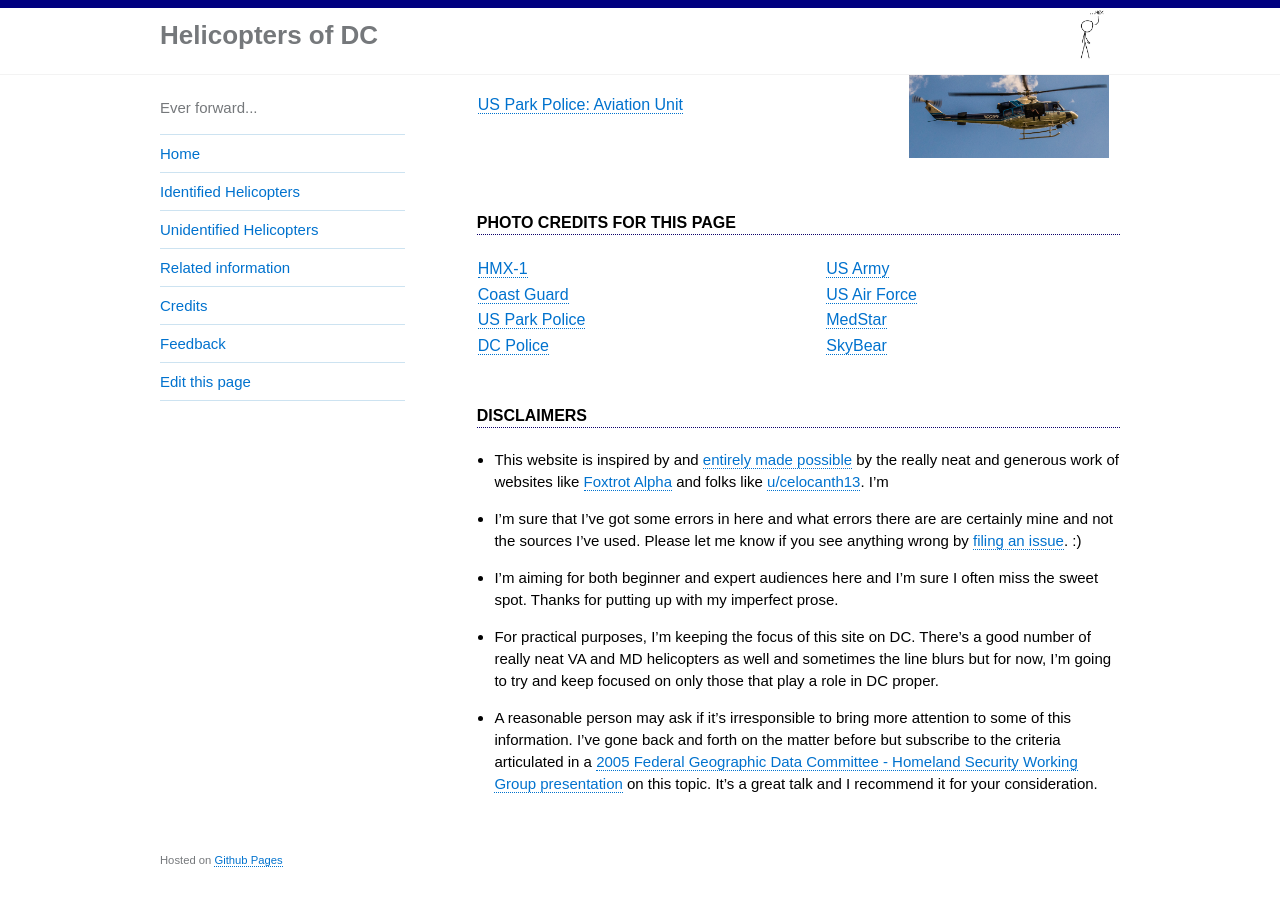
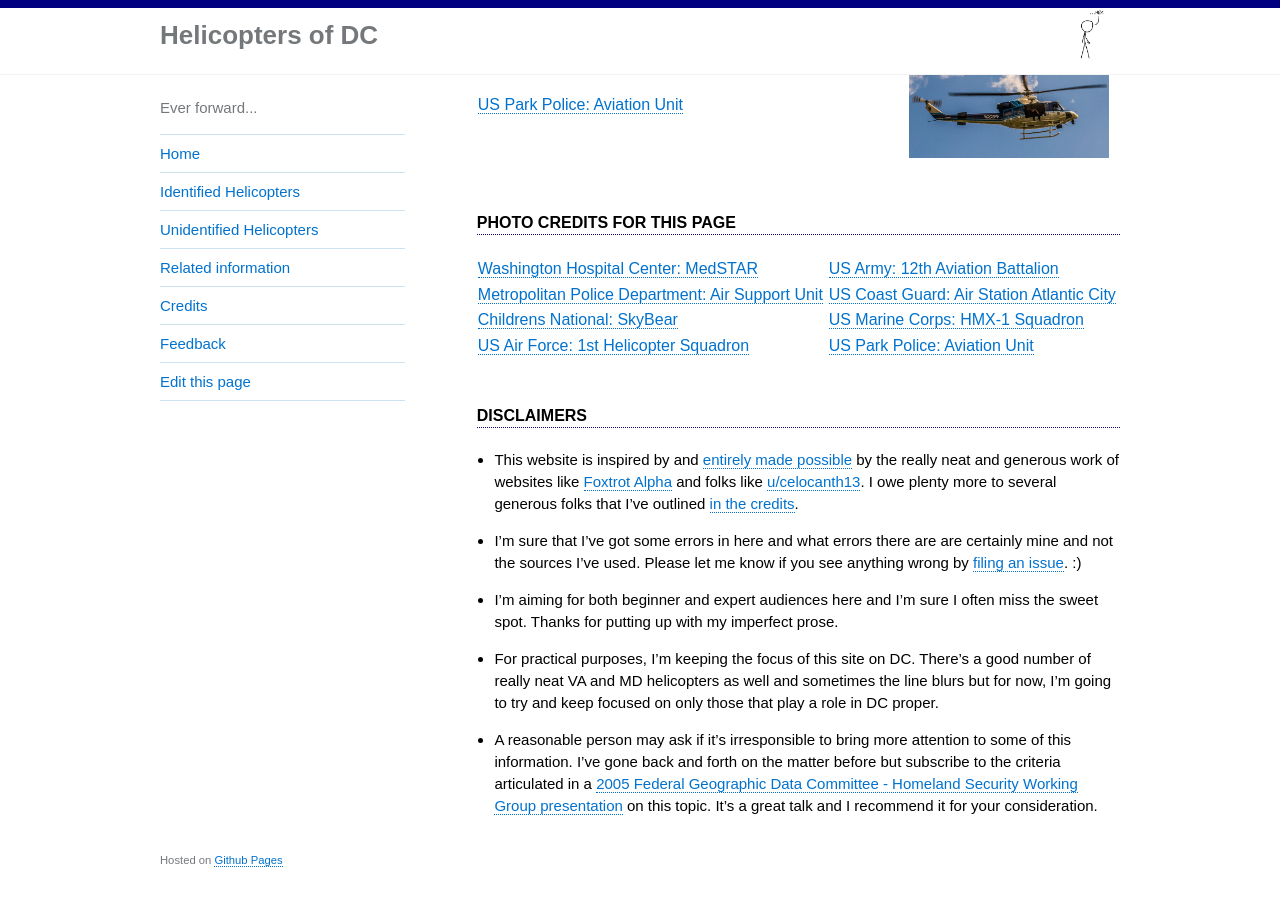
Before and after one commit to gbinal/dc-helicopters, a Jekyll site: the page built from index.md, in a window 1280 px wide and 900 px high, scrolled down 1107 px. Built offline with Jekyll 4.4.1, drawn with Linux system fonts in a browser that asks for light colours.

Commit message:
reworking the photo credits

```diff
--- a/index.md
+++ b/index.md
@@ -28,27 +28,27 @@ published: true
 
  <table style="width:100%">
   <tr>
-    <td><a href="https://en.wikipedia.org/wiki/Marine_One#/media/File:VH-3D_Marine_One_over_Washington_DC_May_2005.jpg">HMX-1</a></td>
-    <td><a href="https://foxtrotalpha.jalopnik.com/these-elite-military-helicopter-units-fly-washingtons-p-1704260996">US Army</a></td>
+    <td><a href="https://www.medstarwashington.org/our-services/medstar-heart-vascular-institute/treatments/medstar-rapid-transportation/">Washington Hospital Center: MedSTAR</a></td>
+    <td><a href="https://foxtrotalpha.jalopnik.com/these-elite-military-helicopter-units-fly-washingtons-p-1704260996">US Army: 12th Aviation Battalion</a></td>
   </tr>
    <tr>
-    <td><a href="https://en.wikipedia.org/wiki/File:USCG_HH-65C.jpg">Coast Guard</a></td>
-    <td><a href="https://commons.wikimedia.org/wiki/Category:1st_Helicopter_Squadron_(United_States_Air_Force)#/media/File:141021-F-CX842-001_The_first_ex-USMC_UH-1N_for_1HS_lands_at_Andrews.jpg">US Air Force</a></td>
+    <td><a href="https://www.flickr.com/photos/ep_jhu/35266792364/in/photostream/">Metropolitan Police Department: Air Support Unit</a></td>
+    <td><a href="https://en.wikipedia.org/wiki/File:USCG_HH-65C.jpg">US Coast Guard: Air Station Atlantic City</a></td>
   </tr>
    <tr>
-    <td><a href="https://en.wikipedia.org/wiki/File:U.S._Park_Police_helicopter.JPG">US Park Police</a></td>
-    <td><a href="https://www.medstarwashington.org/our-services/medstar-heart-vascular-institute/treatments/medstar-rapid-transportation/">MedStar</a></td>
+    <td><a href="https://twitter.com/stat_medevac/status/817390049927036928">Childrens National: SkyBear</a></td>
+    <td><a href="https://en.wikipedia.org/wiki/Marine_One#/media/File:VH-3D_Marine_One_over_Washington_DC_May_2005.jpg">US Marine Corps: HMX-1 Squadron</a></td>
   </tr>
    <tr>
-    <td><a href="https://www.flickr.com/photos/ep_jhu/35266792364/in/photostream/">DC Police</a></td>
-    <td><a href="https://twitter.com/stat_medevac/status/817390049927036928">SkyBear</a></td>
+    <td><a href="https://commons.wikimedia.org/wiki/Category:1st_Helicopter_Squadron_(United_States_Air_Force)#/media/File:141021-F-CX842-001_The_first_ex-USMC_UH-1N_for_1HS_lands_at_Andrews.jpg">US Air Force: 1st Helicopter Squadron</a></td>
+    <td><a href="https://en.wikipedia.org/wiki/File:U.S._Park_Police_helicopter.JPG">US Park Police: Aviation Unit</a></td>
   </tr>
 </table>
 
 
 
 #### Disclaimers
-* This website is inspired by and [entirely made possible](https://helicoptersofdc.com/credits/) by the really neat and generous work of websites like [Foxtrot Alpha](https://foxtrotalpha.jalopnik.com/) and folks like [u/celocanth13](https://www.reddit.com/user/celocanth13).  I'm
+* This website is inspired by and [entirely made possible](https://helicoptersofdc.com/credits/) by the really neat and generous work of websites like [Foxtrot Alpha](https://foxtrotalpha.jalopnik.com/) and folks like [u/celocanth13](https://www.reddit.com/user/celocanth13).  I owe plenty more to several generous folks that I've outlined [in the credits](https://helicoptersofdc.com/credits/).
 * I'm sure that I've got some errors in here and what errors there are are certainly mine and not the sources I've used.  Please let me know if you see anything wrong by [filing an issue](https://github.com/gbinal/dc-helicopters/issues).  :)
 * I'm aiming for both beginner and expert audiences here and I'm sure I often miss the sweet spot.  Thanks for putting up with my imperfect prose.
 * For practical purposes, I'm keeping the focus of this site on DC.  There's a good number of really neat VA and MD helicopters as well and sometimes the line blurs but for now, I'm going to try and keep focused on only those that play a role in DC proper.
```
